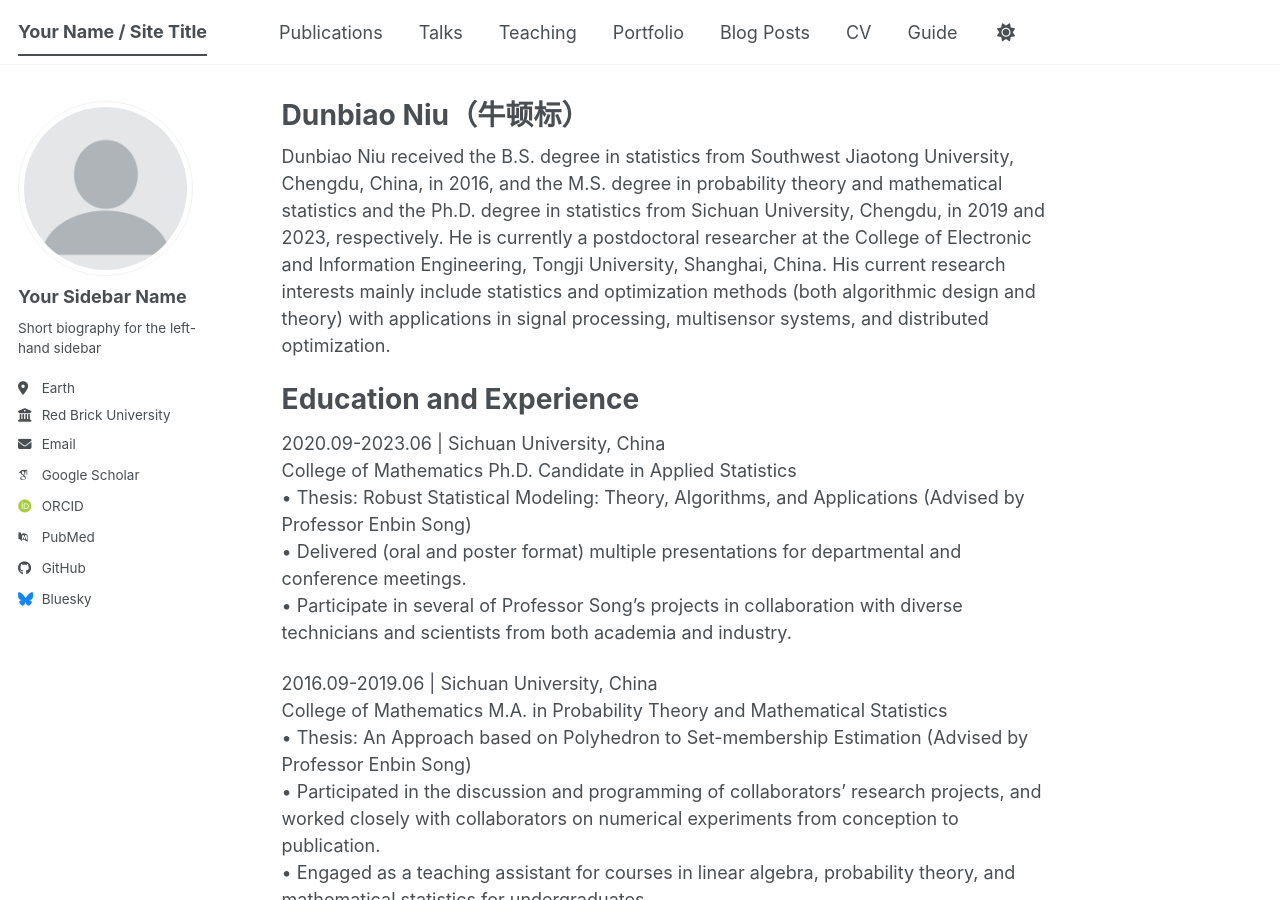
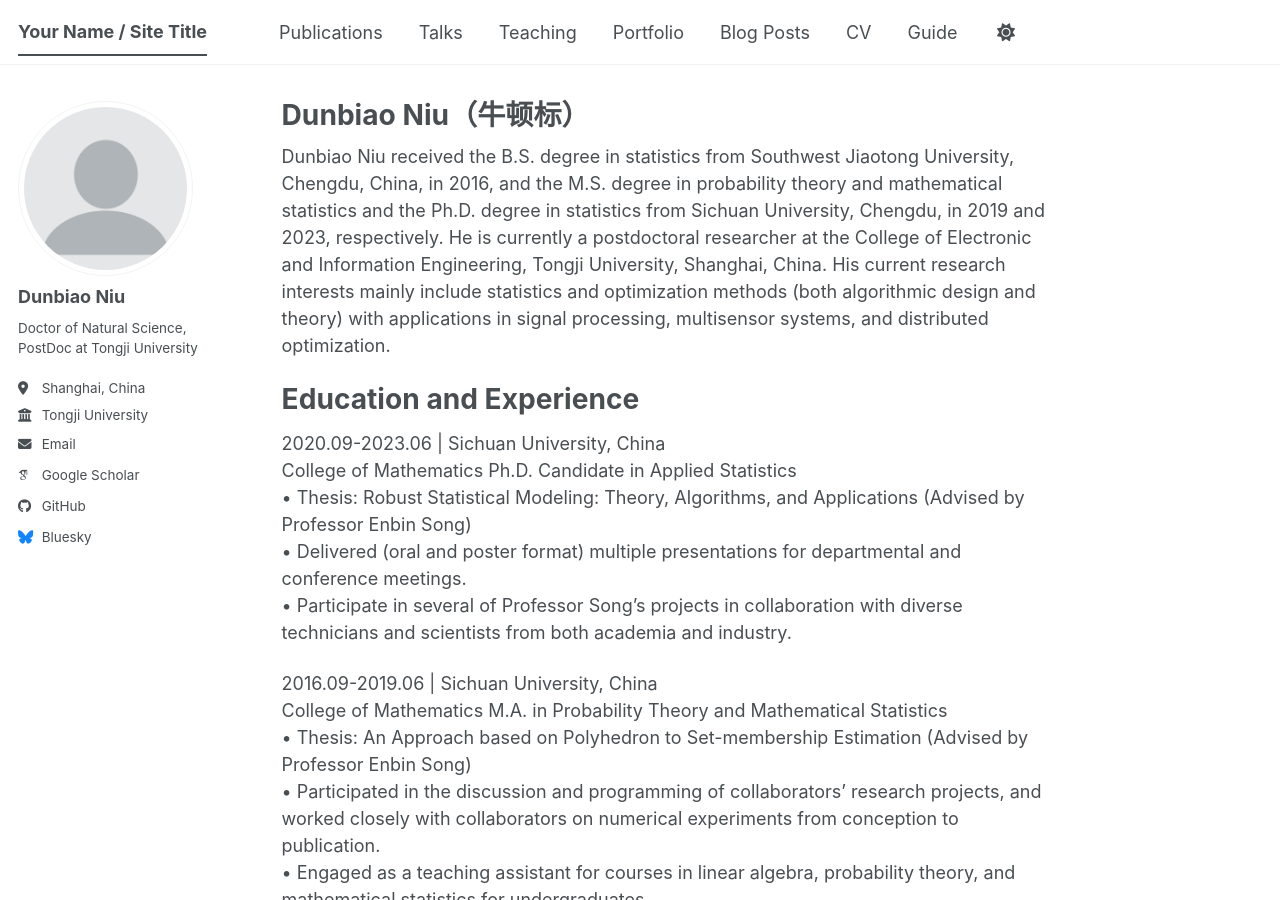
Before and after one commit to dunbiaoniu-ops/dunbiaoniu.github.io, a Jekyll site: the page built from _pages/about.md, in a window 1280 px wide and 900 px high. Built offline with Jekyll 4.4.1, drawn with Linux system fonts in a browser that asks for light colours; some web fonts are replaced; a script bundle is joined from its source files by our own code; library files that are not in the unit come from our copies.

Commit message:
Update _config.yml

```diff
--- a/_config.yml
+++ b/_config.yml
@@ -13,7 +13,7 @@ title                    : "Your Name / Site Title"
 title_separator          : "-"
 name                     : &name "Your Name"
 description              : &description "Your Name's academic portfolio"   # Update this with a general description of your site, this is the default if not overridden by a page
-url                      : https://academicpages.github.io # The base hostname & protocol for your site e.g. "https://[your GitHub username].github.io",
+url                      : https://dunbiaoniu.github.io # The base hostname & protocol for your site e.g. "https://[your GitHub username].github.io",
                                                            # or if you already have some other page hosted on Github then use "https://[your GitHub username].github.io/[Your Repo Name]"
 baseurl                  : "" # the subpath of your site, e.g. "/blog"
 repository               : "academicpages/academicpages.github.io"
@@ -24,24 +24,24 @@ repository               : "academicpages/academicpages.github.io"
 author:
   # Biographic information
   avatar           : "profile.png"
-  name             : "Your Sidebar Name"
+  name             : "Dunbiao Niu"
   pronouns         : # example: "she/her"
-  bio              : "Short biography for the left-hand sidebar"
-  location         : "Earth"
-  employer         : "Red Brick University"
+  bio              : "Doctor of Natural Science, PostDoc at Tongji University"
+  location         : "Shanghai, China"
+  employer         : "Tongji University"
   uri              : # URL
-  email            : "none@example.org"
+  email            : "dunbiaoniu_sc@163.com"
 
   # Academic websites
   academia         : # URL
   arxiv            : # URL - Update with the correct link to your profile
-  googlescholar    : "https://scholar.google.com/citations?user=PS_CX0AAAAAJ"
+  googlescholar    : "https://scholar.google.com/citations?hl=zh-CN&user=cWVHjhwAAAAJ"
   inspire-hep      : # URL
   impactstory      : # URL
-  orcid            : "https://orcid.org/yourorcidurl"
+  # orcid            : "https://orcid.org/yourorcidurl"
   semantic         : # URL
   ssrn             : # URL
-  pubmed           : "https://www.ncbi.nlm.nih.gov/pubmed/?term=john+snow"
+ # pubmed           : "https://www.ncbi.nlm.nih.gov/pubmed/?term=john+snow"
   researchgate     : # URL
   scopus           : # URL
   zotero           : # URL
```
